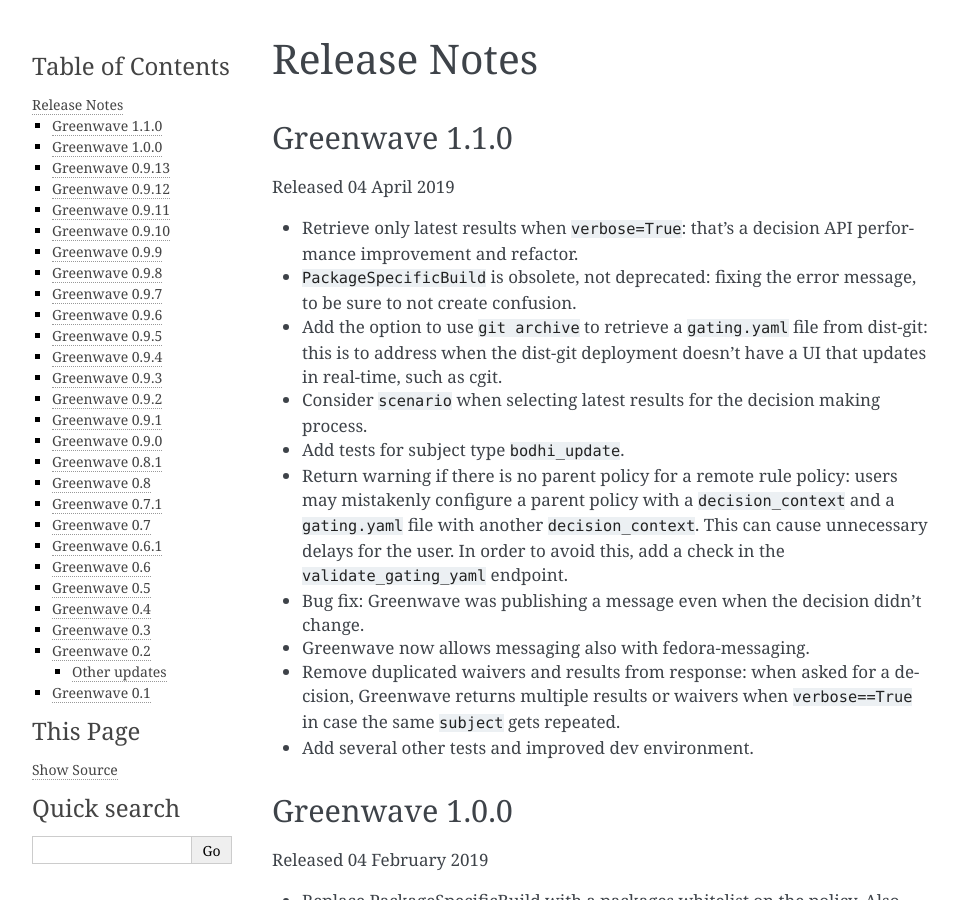
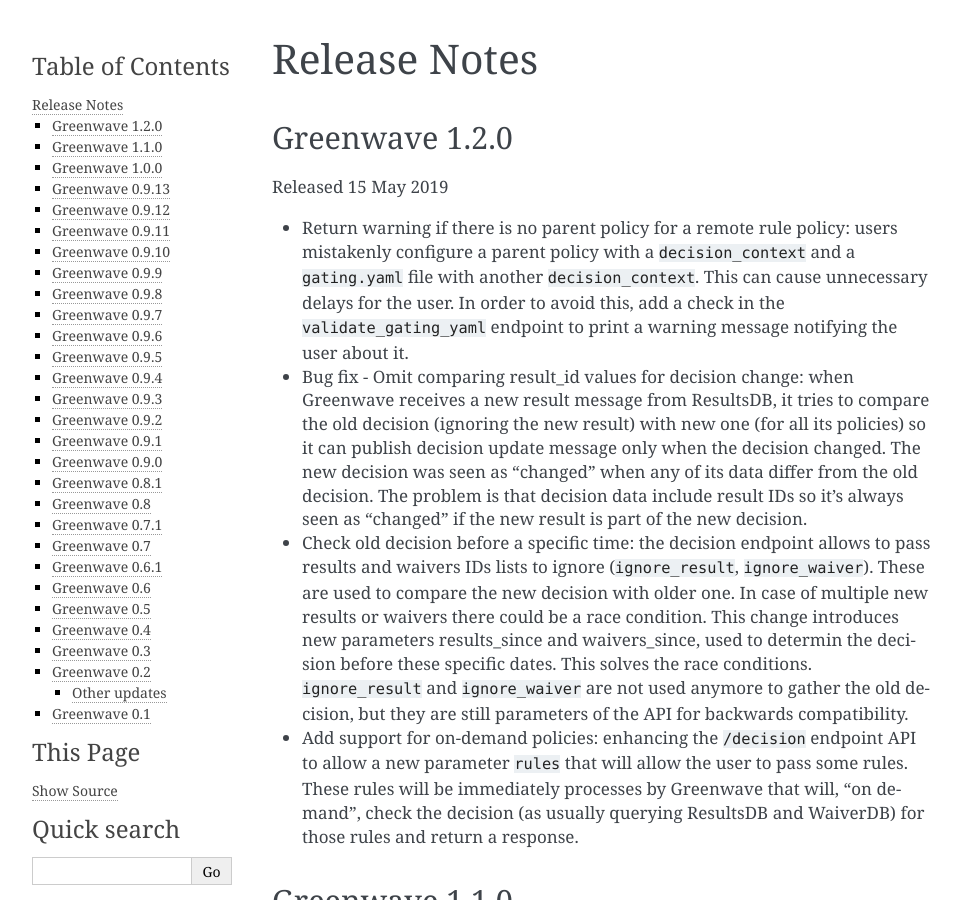
Before and after one commit to release-engineering/greenwave, a Sphinx documentation site: the page built from docs/release-notes.rst, in a window 1280 px wide and 900 px high. Shown: the whole window, without its empty margins (148-1109 px from the left). Built offline with Sphinx 7.4.7, drawn with Linux system fonts in a browser that asks for light colours; pages that are not in the unit, such as notebooks, are missing from menus.

Commit message:
Release notes 1.2.0

```diff
--- a/docs/release-notes.rst
+++ b/docs/release-notes.rst
@@ -1,6 +1,36 @@
 =============
 Release Notes
 =============
+
+Greenwave 1.2.0
+===============
+
+Released 15 May 2019
+
+* Return warning if there is no parent policy for a remote rule policy: users mistakenly
+  configure a parent policy with a ``decision_context`` and a ``gating.yaml`` file with another
+  ``decision_context``. This can cause unnecessary delays for the user. In order to avoid this,
+  add a check in the ``validate_gating_yaml`` endpoint to print a warning message notifying the
+  user about it.
+* Bug fix - Omit comparing result_id values for decision change: when Greenwave receives a new
+  result message from ResultsDB, it tries to compare the old decision (ignoring the new result)
+  with new one (for all its policies) so it can publish decision update message only when the
+  decision changed.
+  The new decision was seen as "changed" when any of its data differ from the old decision.
+  The problem is that decision data include result IDs so it's always seen as "changed" if
+  the new result is part of the new decision.
+* Check old decision before a specific time: the decision endpoint allows to pass results and
+  waivers IDs lists to ignore (``ignore_result``, ``ignore_waiver``). These are used to compare
+  the new decision with older one. In case of multiple new results or waivers there could be a race
+  condition. This change introduces new parameters results_since and waivers_since, used to
+  determin the decision before these specific dates. This solves the race conditions.
+  ``ignore_result`` and ``ignore_waiver`` are not used anymore to gather the old decision, but they
+  are still parameters of the API for backwards compatibility.
+* Add support for on-demand policies: enhancing the ``/decision`` endpoint API to allow a new parameter
+  ``rules`` that will allow the user to pass some rules. These rules will be immediately processes by
+  Greenwave that will, "on demand", check the decision (as usually querying ResultsDB and WaiverDB)
+  for those rules and return a response.
+
 
 Greenwave 1.1.0
 ===============
```
